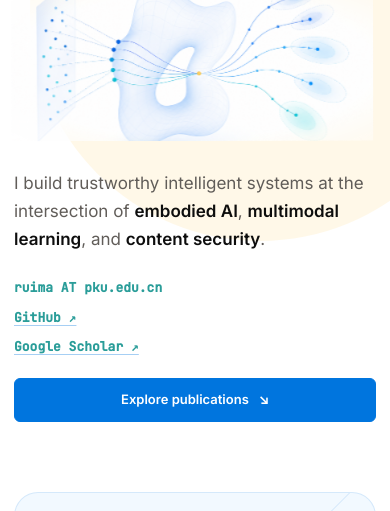
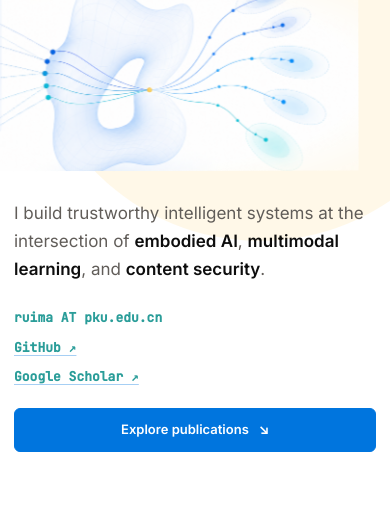
Before and after one commit to rmpku/rmpku.github.io, a website: page index.html in a window 390 px wide. Shown: the part 319-830 px from the top of the page. Drawn offline with Linux system fonts and the light colour scheme.

Commit message:
enlarge and reposition world model visual

```diff
--- a/styles.css
+++ b/styles.css
@@ -374,8 +374,8 @@ body[data-language="zh"] .lang-en {
 }
 
 .world-model-visual {
-  width: min(220px, 30%);
-  height: 150px;
+  width: min(264px, 36%);
+  height: 180px;
   margin-left: auto;
   border: 0;
   border-radius: 0;
@@ -383,6 +383,7 @@ body[data-language="zh"] .lang-en {
   object-fit: cover;
   box-shadow: none;
   mix-blend-mode: multiply;
+  translate: -20% 0;
   -webkit-mask-image: radial-gradient(ellipse 86% 82% at center, #000 58%, transparent 100%);
   mask-image: radial-gradient(ellipse 86% 82% at center, #000 58%, transparent 100%);
   animation: float-world 3.8s ease-in-out infinite;
@@ -1469,8 +1470,9 @@ body[data-language="zh"] .lang-en {
 
   .world-model-visual {
     grid-column: 1 / -1;
-    width: 100%;
-    height: 150px;
+    width: 120%;
+    max-width: none;
+    height: 180px;
     margin-left: 0;
     object-position: center;
     animation-name: float-world-mobile;
```
Also changed, not shown: scripts/check-site.mjs (+7 -0 lines).
